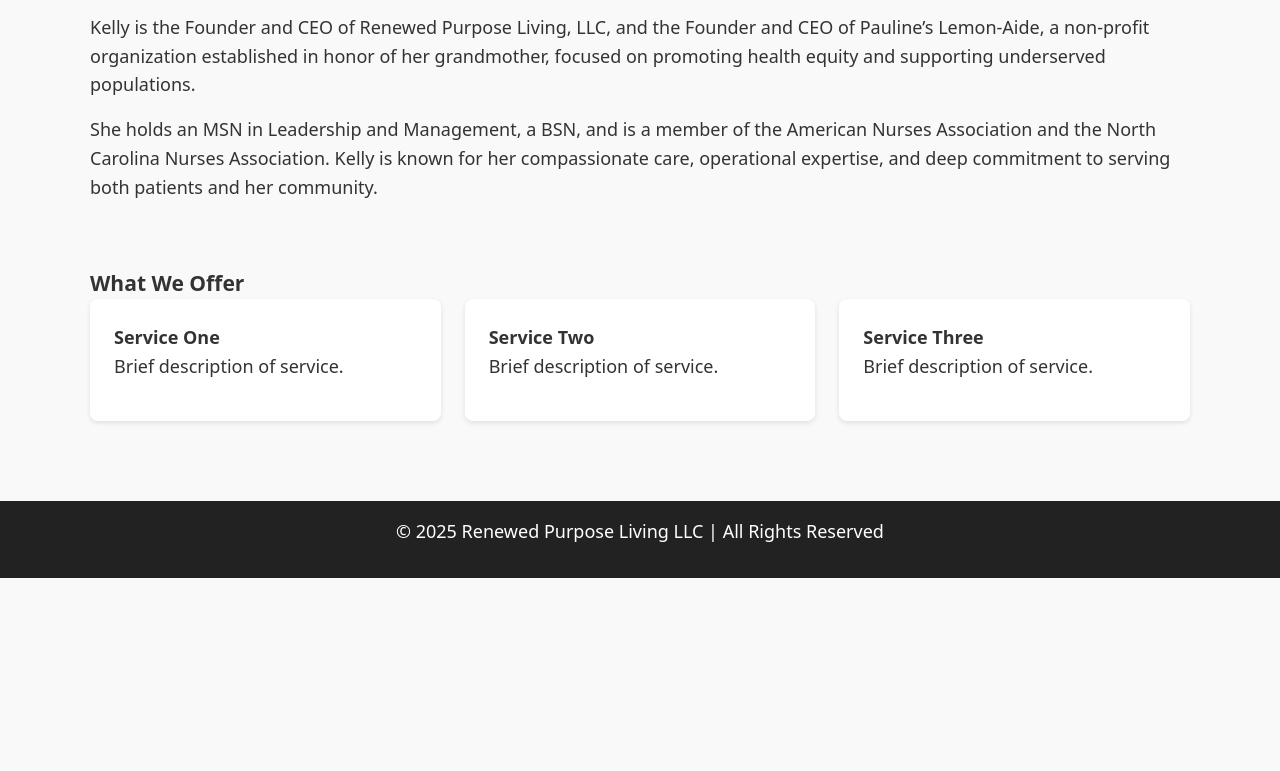
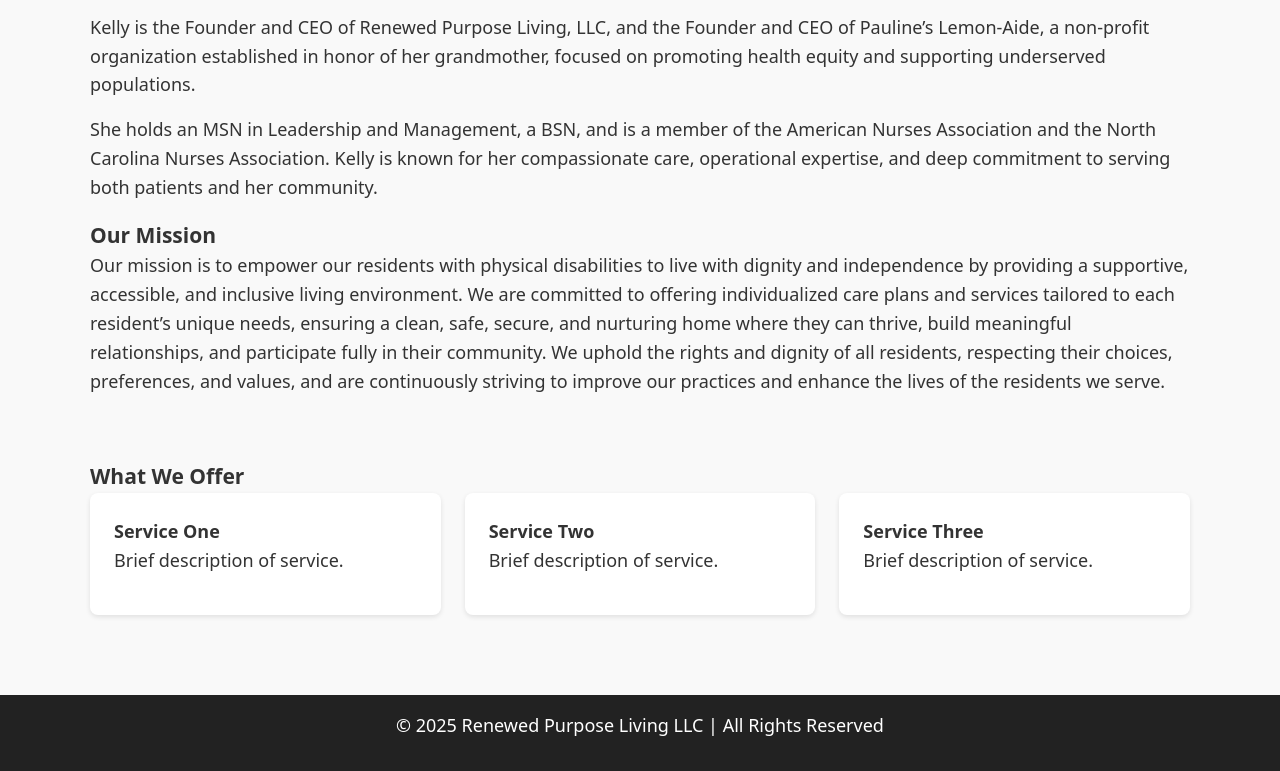
Before and after one commit to webdev-guppie/RPL-site, a plain HTML site: page about.html in a window 1280 px wide. Shown: the part 838-1609 px from the top of the page. Before the commit the page ends 1416 px from the top, so only its background shows below. Drawn offline with Linux system fonts and the light colour scheme.

Commit message:
STYLE UPDATES

```diff
--- a/about.html
+++ b/about.html
@@ -44,6 +44,13 @@
         <p>She holds an MSN in Leadership and Management, a BSN, and is a member of the American Nurses Association and the North Carolina Nurses Association. Kelly is known for her compassionate care, operational expertise, and deep commitment to serving both patients and her community.</p>
       </div>
     </section>
+    </section>
+    <section class="mission">
+      <div class="container">
+        <h3>Our Mission</h3>
+        <p>Our mission is to empower our residents with physical disabilities to live with dignity and independence by providing a supportive, accessible, and inclusive living environment. We are committed to offering individualized care plans and services tailored to each resident’s unique needs, ensuring a clean, safe, secure, and nurturing home where they can thrive, build meaningful relationships, and participate fully in their community. We uphold the rights and dignity of all residents, respecting their choices, preferences, and values, and are continuously striving to improve our practices and enhance the lives of the residents we serve.</p>
+      </div>
+    </section>
     <section class="features">
       <div class="container">
         <h3>What We Offer</h3>
```
